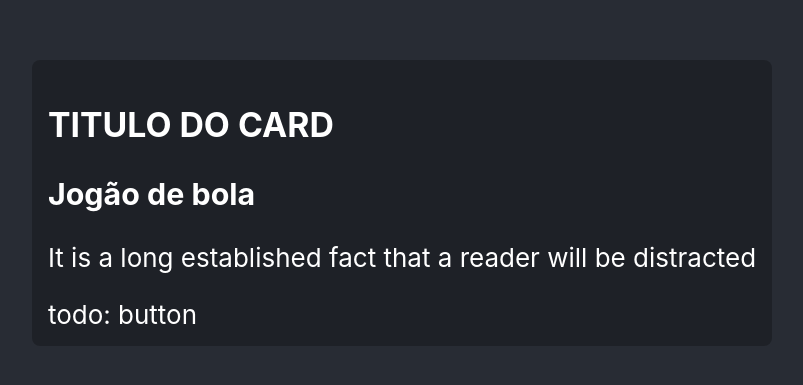
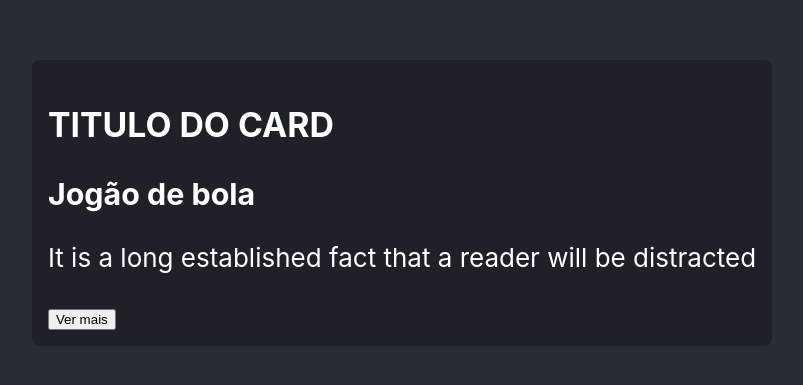
Before and after one commit to JotaPrimo/erjs, a React (Create React App) app: page / in a window 1280 px wide. Shown: the part 197-582 px from the top of the page, without its empty margins (238-1041 px from the left). Built offline with nearby package versions, Linux system fonts and the light colour scheme.

Commit message:
2.22. Acessando props dentro de um Class Component

```diff
--- a/src/components/Button.tsx
+++ b/src/components/Button.tsx
@@ -1,20 +1,15 @@
-import { Component, ReactNode } from "react";
+import { Component } from "react";
 
-/**
- * Estamos estudando componentes baseados em classes e sua importância,
- * Esses componentes são muito usados ainda, embora sua api seja verbosa
- * vamos usar hooks, eles aprimoram o classes componentes
- */
-class Button extends Component {
+interface ButtonProps {
+  onClick?: () => any
+}
 
-    // qual o jsx de retorno dessa class
-    render(): ReactNode {
-        return (
-            <div>
-                todo: button
-            </div>
-        )
-    }
+class Button extends Component<ButtonProps> {
+  render () {
+    return <button onClick={this.props.onClick}>
+      { this.props.children }
+    </button>
+  }
 }
 
 export default Button
--- a/src/components/Card.tsx
+++ b/src/components/Card.tsx
@@ -1,23 +1,20 @@
 import { PropsWithChildren } from "react";
-import * as C from './Card.styles'
 import Button from "./Button";
+import * as C from './Card.styles';
 
 type CardProps = PropsWithChildren<{
-    title: string,
-    align?: 'left' | 'center' | 'right'
+  title: string
+  align?: 'center' | 'left' | 'right'
 }>
 
-export default function Card(props: CardProps) {
-
-    return (
-        <C.Wrapper align={props.align || 'left'}>
-            <C.Title>{ props.title }</C.Title>
+export default function Card (props: CardProps) {
+  return <C.Wrapper align={props.align || 'left'}>
+    <C.Title>{props.title}</C.Title>
     { props.children }
     <div>
-                <Button>
+      <Button onClick={() => console.log('batata')}>
         Ver mais
       </Button>
     </div>
   </C.Wrapper>
-    )
 }
```
Lines whose indentation alone changed are shown as unchanged.
